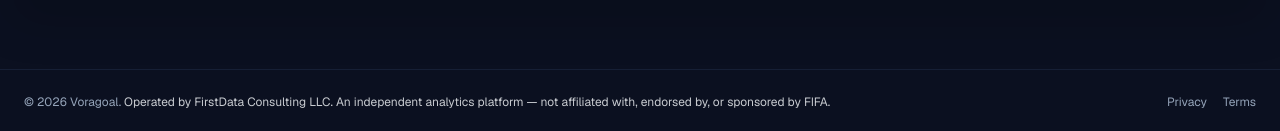
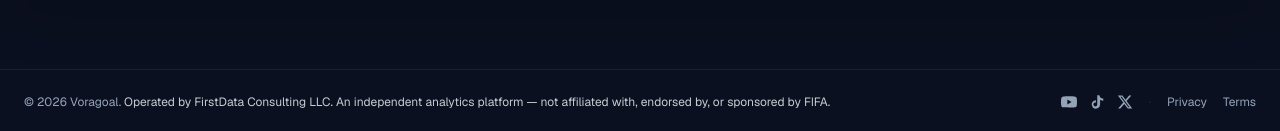
Before and after one commit to oolusegun79/Voragoal, a Next.js app: page / in a window 1280 px wide. Shown: the part 800-931 px from the top of the page. Built offline with nearby package versions, Linux system fonts and the light colour scheme.

Commit message:
feat(footer): add YouTube, TikTok, X social links
Adds social icons to the footer alongside the existing
Privacy/Terms links. Inline SVG icons inherit colour from
currentColor; links open in a new tab with proper rel
attributes and aria-labels.

```diff
--- a/src/components/layout/Footer.tsx
+++ b/src/components/layout/Footer.tsx
@@ -1,9 +1,27 @@
 import Link from "next/link";
+
+const SOCIALS = [
+  {
+    name: "YouTube",
+    href: "https://www.youtube.com/channel/UCCZFfHWKXjvs7dHjA4apCHA",
+    icon: YoutubeIcon,
+  },
+  {
+    name: "TikTok",
+    href: "https://www.tiktok.com/@voragoal",
+    icon: TikTokIcon,
+  },
+  {
+    name: "X",
+    href: "https://x.com/voragoal",
+    icon: XIcon,
+  },
+];
 
 export function Footer() {
   return (
     <footer className="mt-auto border-t border-border/60 bg-background">
-      <div className="mx-auto flex max-w-7xl flex-col gap-3 px-6 py-6 text-xs text-muted-foreground sm:flex-row sm:items-center sm:justify-between">
+      <div className="mx-auto flex max-w-7xl flex-col gap-4 px-6 py-6 text-xs text-muted-foreground sm:flex-row sm:items-center sm:justify-between">
         <p>
           © {new Date().getFullYear()} Voragoal.{" "}
           <span className="text-foreground/80">
@@ -11,6 +29,21 @@ export function Footer() {
           </span>
         </p>
         <nav className="flex items-center gap-4">
+          <div className="flex items-center gap-3">
+            {SOCIALS.map(({ name, href, icon: Icon }) => (
+              <a
+                key={name}
+                href={href}
+                target="_blank"
+                rel="noopener noreferrer"
+                aria-label={`Voragoal on ${name}`}
+                className="text-muted-foreground transition hover:text-foreground"
+              >
+                <Icon className="size-4" />
+              </a>
+            ))}
+          </div>
+          <span aria-hidden className="text-border/80">·</span>
           <Link href="/privacy" className="hover:text-foreground">Privacy</Link>
           <Link href="/terms" className="hover:text-foreground">Terms</Link>
         </nav>
@@ -18,3 +51,27 @@ export function Footer() {
     </footer>
   );
 }
+
+function YoutubeIcon({ className }: { className?: string }) {
+  return (
+    <svg viewBox="0 0 24 24" fill="currentColor" aria-hidden className={className}>
+      <path d="M23.498 6.186a3.016 3.016 0 0 0-2.122-2.136C19.505 3.545 12 3.545 12 3.545s-7.505 0-9.377.505A3.017 3.017 0 0 0 .502 6.186C0 8.07 0 12 0 12s0 3.93.502 5.814a3.016 3.016 0 0 0 2.122 2.136c1.871.505 9.376.505 9.376.505s7.505 0 9.377-.505a3.015 3.015 0 0 0 2.122-2.136C24 15.93 24 12 24 12s0-3.93-.502-5.814zM9.545 15.568V8.432L15.818 12l-6.273 3.568z" />
+    </svg>
+  );
+}
+
+function TikTokIcon({ className }: { className?: string }) {
+  return (
+    <svg viewBox="0 0 24 24" fill="currentColor" aria-hidden className={className}>
+      <path d="M19.59 6.69a4.83 4.83 0 0 1-3.77-4.25V2h-3.45v13.67a2.89 2.89 0 0 1-5.2 1.74 2.89 2.89 0 0 1 2.31-4.64 2.93 2.93 0 0 1 .88.13V9.4a6.84 6.84 0 0 0-1-.05A6.33 6.33 0 0 0 5.8 20.1a6.34 6.34 0 0 0 10.86-4.43v-7a8.16 8.16 0 0 0 4.77 1.52v-3.4a4.85 4.85 0 0 1-1.84-.1z" />
+    </svg>
+  );
+}
+
+function XIcon({ className }: { className?: string }) {
+  return (
+    <svg viewBox="0 0 24 24" fill="currentColor" aria-hidden className={className}>
+      <path d="M18.244 2.25h3.308l-7.227 8.26 8.502 11.24H16.17l-5.214-6.817L4.99 21.75H1.68l7.73-8.835L1.254 2.25H8.08l4.713 6.231zm-1.161 17.52h1.833L7.084 4.126H5.117z" />
+    </svg>
+  );
+}
```
